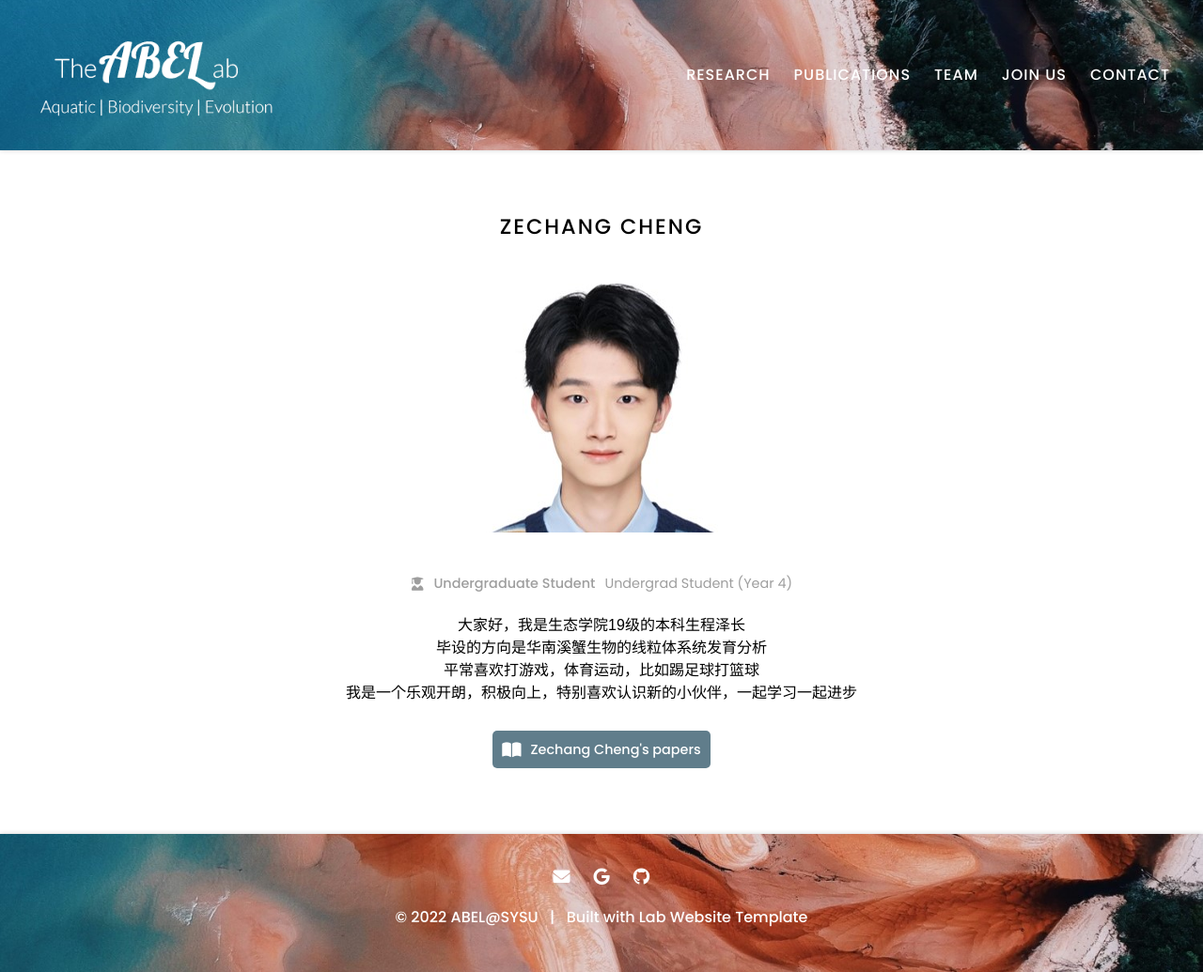
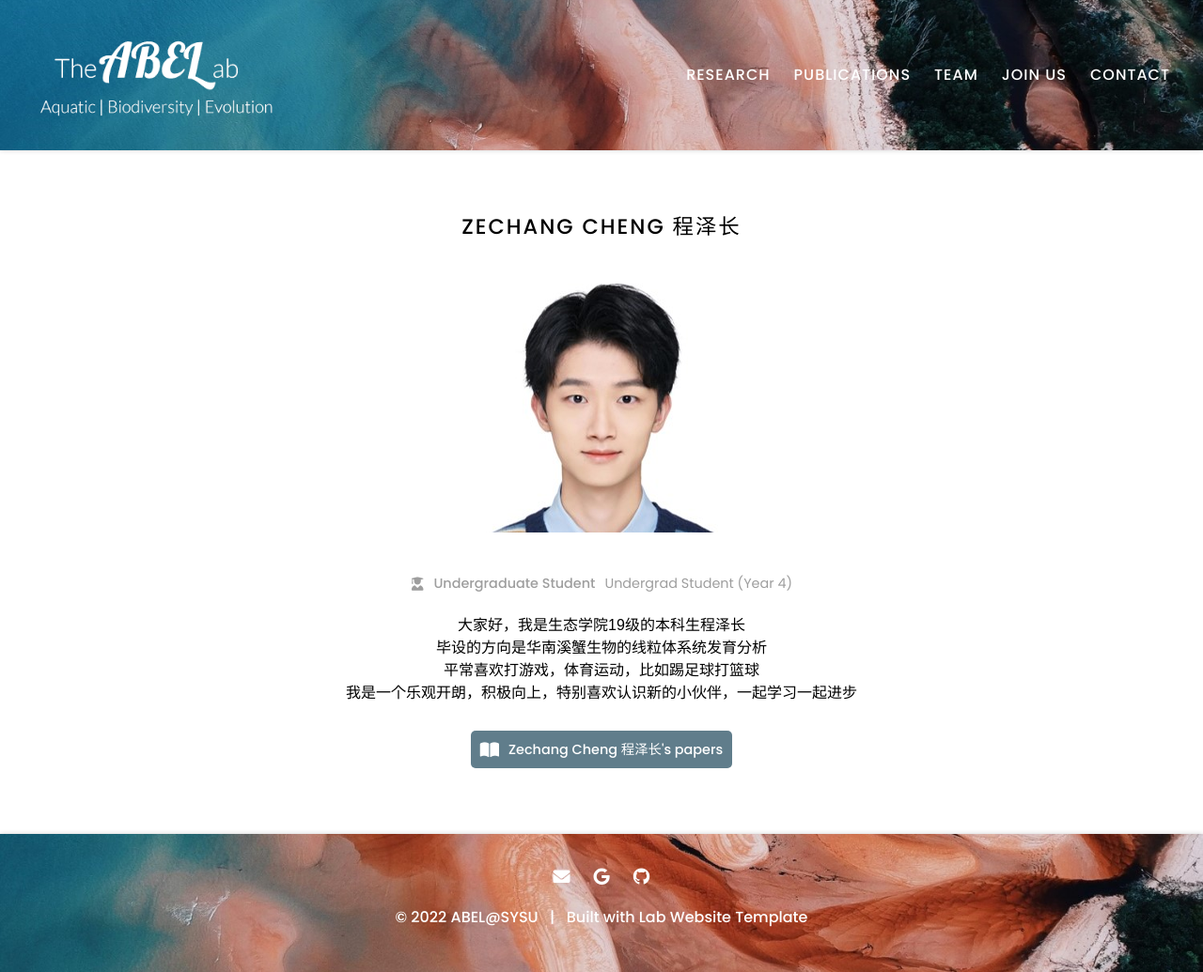
Before and after one commit to abel-sysu/en, a Jekyll site: the page built from _members/chengzechang.md, in a window 1280 px wide. Shown: the whole page at 94% size. Built offline with Jekyll 4.4.1, drawn with Linux system fonts in a browser that asks for light colours.

Commit message:
Update chengzechang.md

```diff
--- a/_members/chengzechang.md
+++ b/_members/chengzechang.md
@@ -1,10 +1,11 @@
 ---
-name: Zechang Cheng
+name: Zechang Cheng 程泽长
 image: images/member/chengzechang.jpg
 description: Undergrad Student (Year 4)
 role: undergrad
 aliases:
   - 程泽长
+  - Zechang Cheng
 ---
 
 <centre>
```
